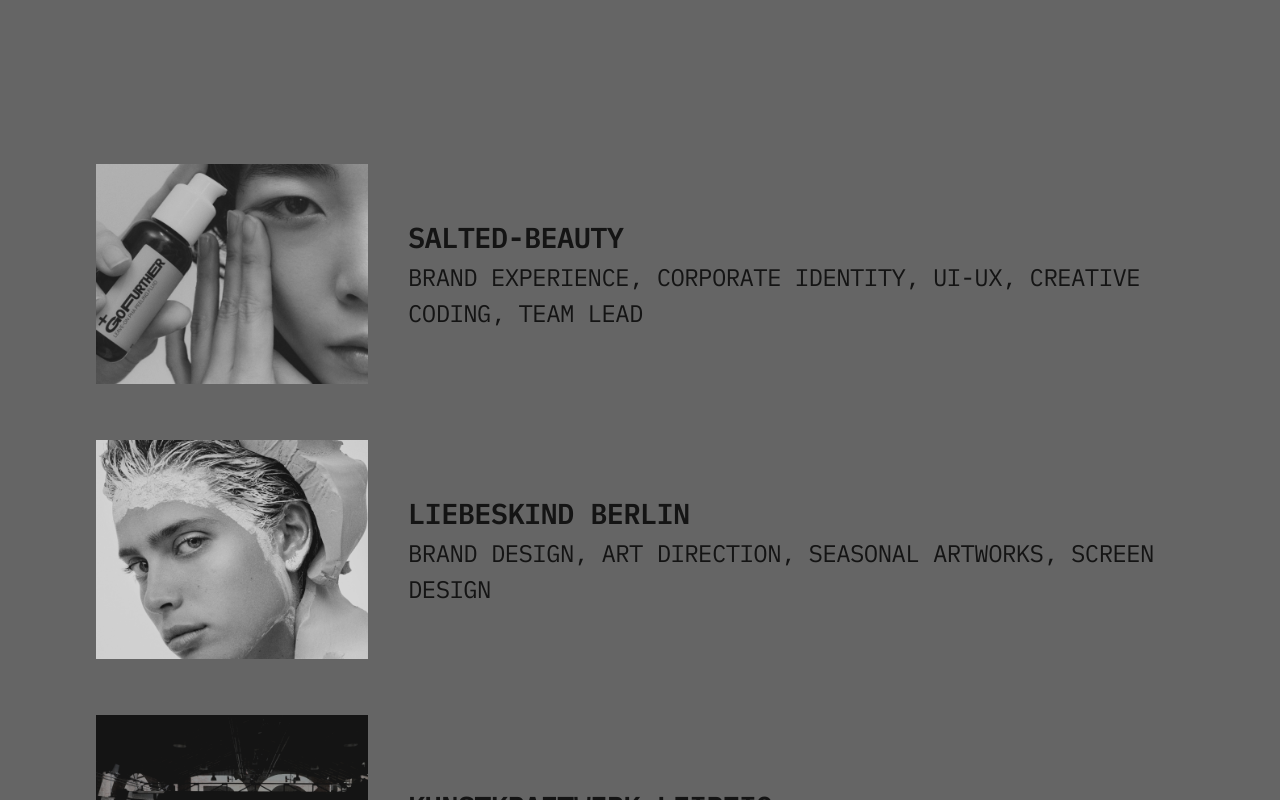
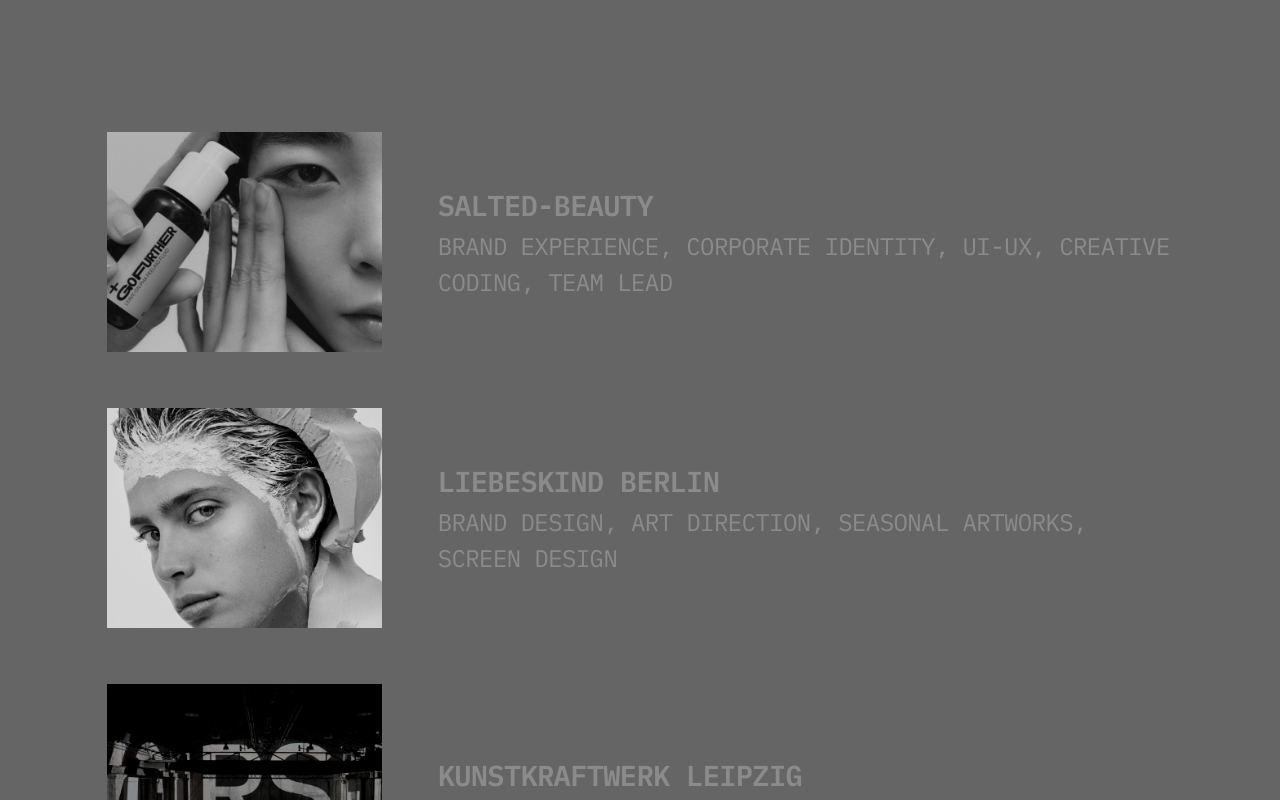
Before and after one commit to fredegd/nicolandrieux, a Next.js app: page / in a window 1280 px wide. Shown: the part 860-1660 px from the top of the page. Built offline with nearby package versions, Linux system fonts and the light colour scheme.

Commit message:
selected works section edits

```diff
--- a/src/components/Header/index.jsx
+++ b/src/components/Header/index.jsx
@@ -48,7 +48,7 @@
                   key={path}
                   href={path}
                   target={target}
-                  className="transition-all  items-center cursor-pointer uppercase text-sm sm:text-[1.2rem] nav-link"
+                  className=" items-center cursor-pointer uppercase text-sm sm:text-[1.2rem] nav-link"
                 >
                   <p className="mix-blend-difference flex items-center">
                     <ScrambleEffect tInput={name} />
--- a/src/components/SelectedWorks/index.jsx
+++ b/src/components/SelectedWorks/index.jsx
@@ -12,7 +12,7 @@
       className="w-full  py-24  flex flex-col justify-center items-center"
       id="work"
     >
-      <div className="sm:max-w-[80%] md:max-w-[90%] w-full flex flex-col gap-40 md:gap-8 p-8">
+      <div className="w-10/12 flex flex-col gap-40 md:gap-8 ">
         {allWorks
           .sort((a, b) => {
             if (
@@ -26,17 +26,17 @@
           .map((project) => (
             <Link
               key={project.slug}
-              className="flex flex-col space-y-1 mb-6 opacity-80 hover:opacity-100 hover:scale-[1.01] hover:brightness-105 transition-all"
+              className="flex flex-col space-y-1 mb-6 brightness-90  hover:brightness-105 hover:bg-white hover:text-black"
               href={`/work/${project.slug}`}
             >
-              <div className="w-full flex flex-col md:flex-row items-center  gap-8 space-x-0 md:space-x-2">
+              <div className="w-full flex flex-col md:flex-row items-center  gap-12 space-x-0 md:space-x-2">
                 <Image
                   ref={image}
+                  className="w-full md:w-[275px] h-auto aspect-[275/220] "
                   src={project.metadata.image || ""}
                   alt={project.metadata.title}
-                  width={350}
-                  height={0}
-                  className="w-full md:w-1/4"
+                  width={275}
+                  height={220}
                 />
 
                 <div>
```
